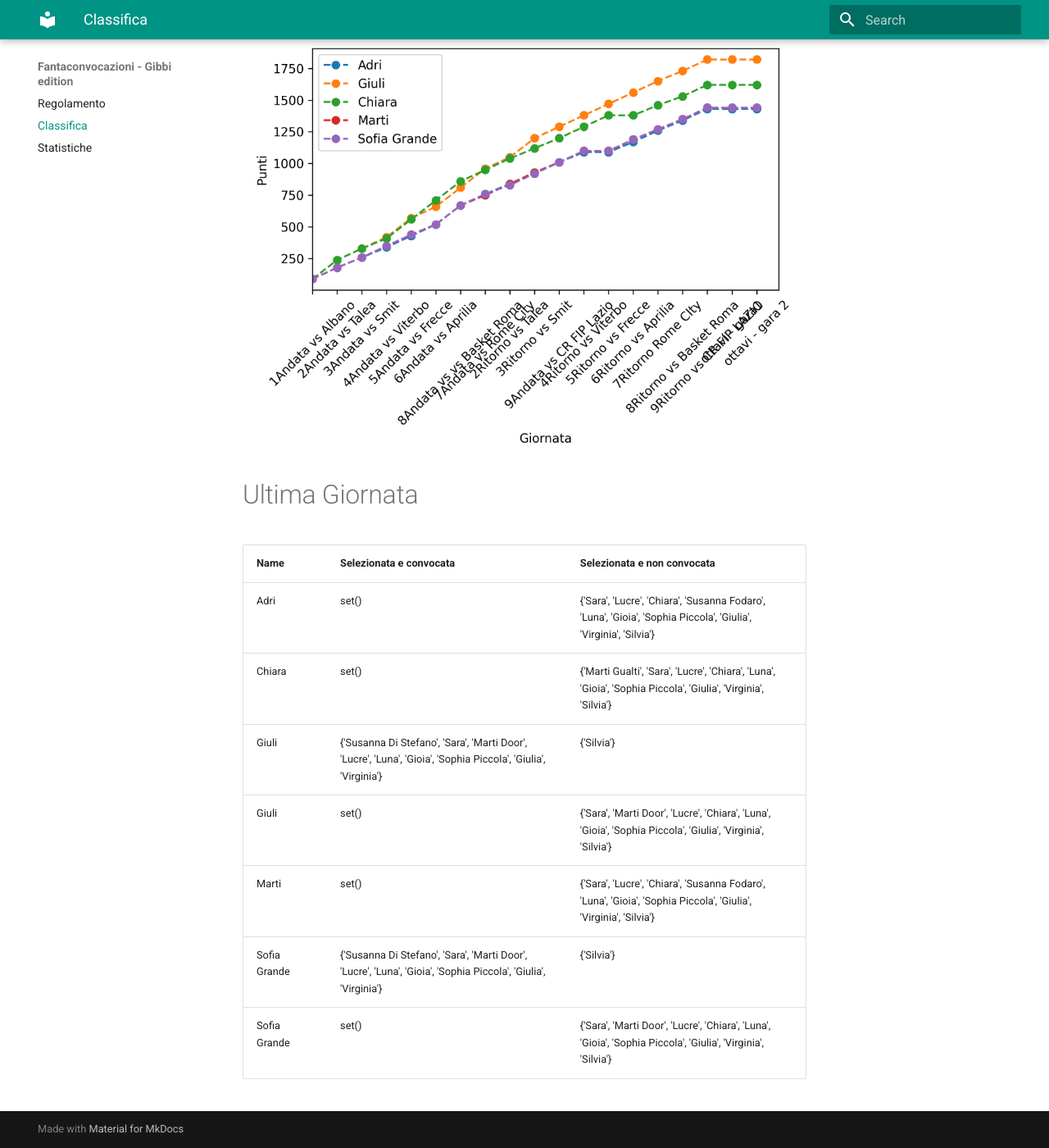
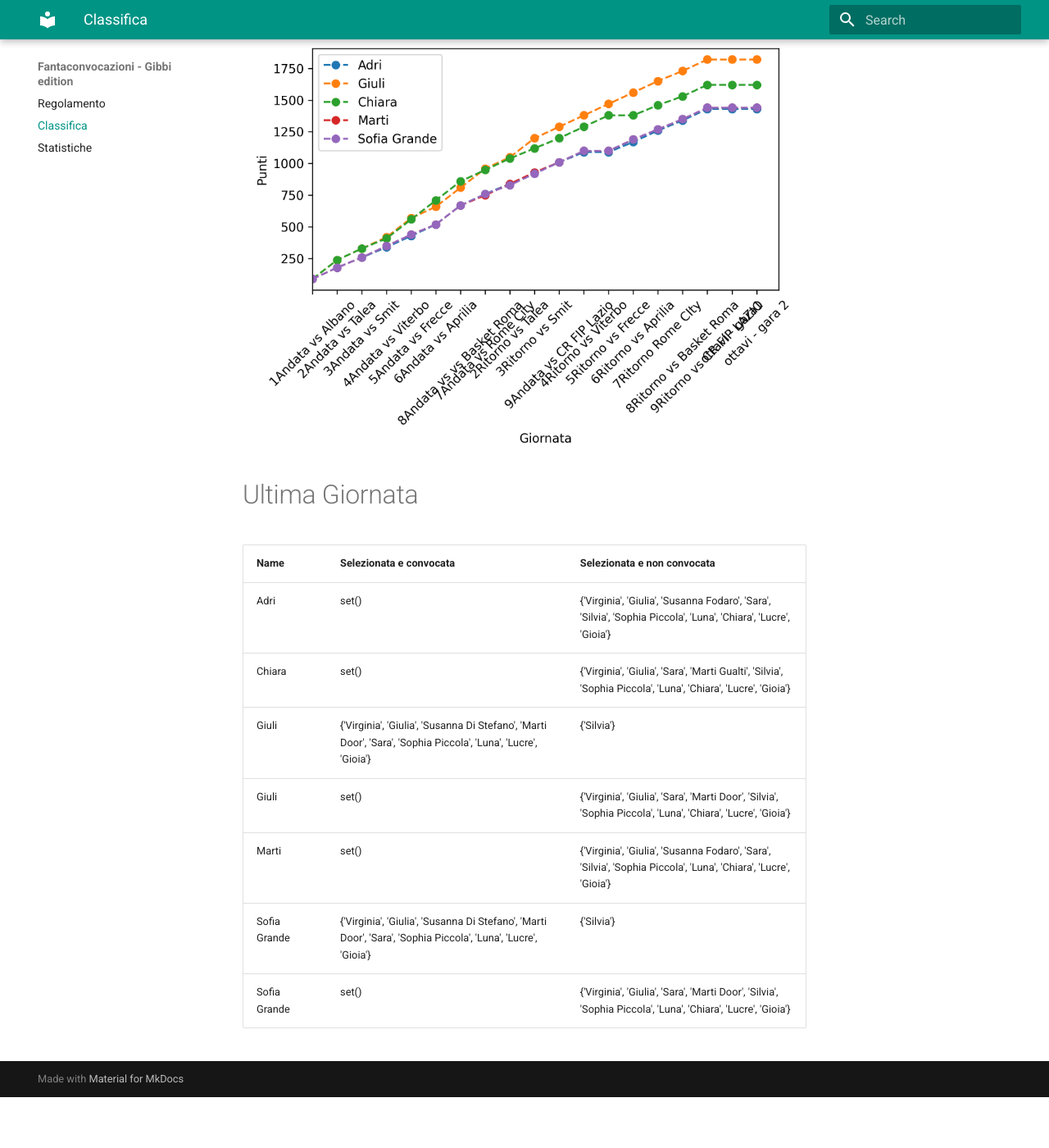
Before and after one commit to martinig94/fantagibbi, an MkDocs documentation site: the page built from docs/Classifica.md, in a window 1280 px wide and 1400 px high, scrolled down 565 px. Shown: the whole window at 82% size. Built offline with MkDocs 1.6.1 and Material for MkDocs 9.7.7, drawn with Linux system fonts in a browser that asks for light colours; after the commit the page ends 1903 px from its top, so only the background shows below that.

Commit message:
Auto-update from main.py

```diff
--- a/docs/Classifica.md
+++ b/docs/Classifica.md
@@ -18,11 +18,11 @@
 <!-- START_TABLE CORRECT -->
 | Name         | Selezionata e convocata                                                                                        | Selezionata e non convocata                                                                                      |
 |:-------------|:---------------------------------------------------------------------------------------------------------------|:-----------------------------------------------------------------------------------------------------------------|
-| Adri         | set()                                                                                                          | {'Sara', 'Lucre', 'Chiara', 'Susanna Fodaro', 'Luna', 'Gioia', 'Sophia Piccola', 'Giulia', 'Virginia', 'Silvia'} |
-| Chiara       | set()                                                                                                          | {'Marti Gualti', 'Sara', 'Lucre', 'Chiara', 'Luna', 'Gioia', 'Sophia Piccola', 'Giulia', 'Virginia', 'Silvia'}   |
-| Giuli        | {'Susanna Di Stefano', 'Sara', 'Marti Door', 'Lucre', 'Luna', 'Gioia', 'Sophia Piccola', 'Giulia', 'Virginia'} | {'Silvia'}                                                                                                       |
-| Giuli        | set()                                                                                                          | {'Sara', 'Marti Door', 'Lucre', 'Chiara', 'Luna', 'Gioia', 'Sophia Piccola', 'Giulia', 'Virginia', 'Silvia'}     |
-| Marti        | set()                                                                                                          | {'Sara', 'Lucre', 'Chiara', 'Susanna Fodaro', 'Luna', 'Gioia', 'Sophia Piccola', 'Giulia', 'Virginia', 'Silvia'} |
-| Sofia Grande | {'Susanna Di Stefano', 'Sara', 'Marti Door', 'Lucre', 'Luna', 'Gioia', 'Sophia Piccola', 'Giulia', 'Virginia'} | {'Silvia'}                                                                                                       |
-| Sofia Grande | set()                                                                                                          | {'Sara', 'Marti Door', 'Lucre', 'Chiara', 'Luna', 'Gioia', 'Sophia Piccola', 'Giulia', 'Virginia', 'Silvia'}     |
+| Adri         | set()                                                                                                          | {'Virginia', 'Giulia', 'Susanna Fodaro', 'Sara', 'Silvia', 'Sophia Piccola', 'Luna', 'Chiara', 'Lucre', 'Gioia'} |
+| Chiara       | set()                                                                                                          | {'Virginia', 'Giulia', 'Sara', 'Marti Gualti', 'Silvia', 'Sophia Piccola', 'Luna', 'Chiara', 'Lucre', 'Gioia'}   |
+| Giuli        | {'Virginia', 'Giulia', 'Susanna Di Stefano', 'Marti Door', 'Sara', 'Sophia Piccola', 'Luna', 'Lucre', 'Gioia'} | {'Silvia'}                                                                                                       |
+| Giuli        | set()                                                                                                          | {'Virginia', 'Giulia', 'Sara', 'Marti Door', 'Silvia', 'Sophia Piccola', 'Luna', 'Chiara', 'Lucre', 'Gioia'}     |
+| Marti        | set()                                                                                                          | {'Virginia', 'Giulia', 'Susanna Fodaro', 'Sara', 'Silvia', 'Sophia Piccola', 'Luna', 'Chiara', 'Lucre', 'Gioia'} |
+| Sofia Grande | {'Virginia', 'Giulia', 'Susanna Di Stefano', 'Marti Door', 'Sara', 'Sophia Piccola', 'Luna', 'Lucre', 'Gioia'} | {'Silvia'}                                                                                                       |
+| Sofia Grande | set()                                                                                                          | {'Virginia', 'Giulia', 'Sara', 'Marti Door', 'Silvia', 'Sophia Piccola', 'Luna', 'Chiara', 'Lucre', 'Gioia'}     |
 <!-- END_TABLE CORRECT -->
```
